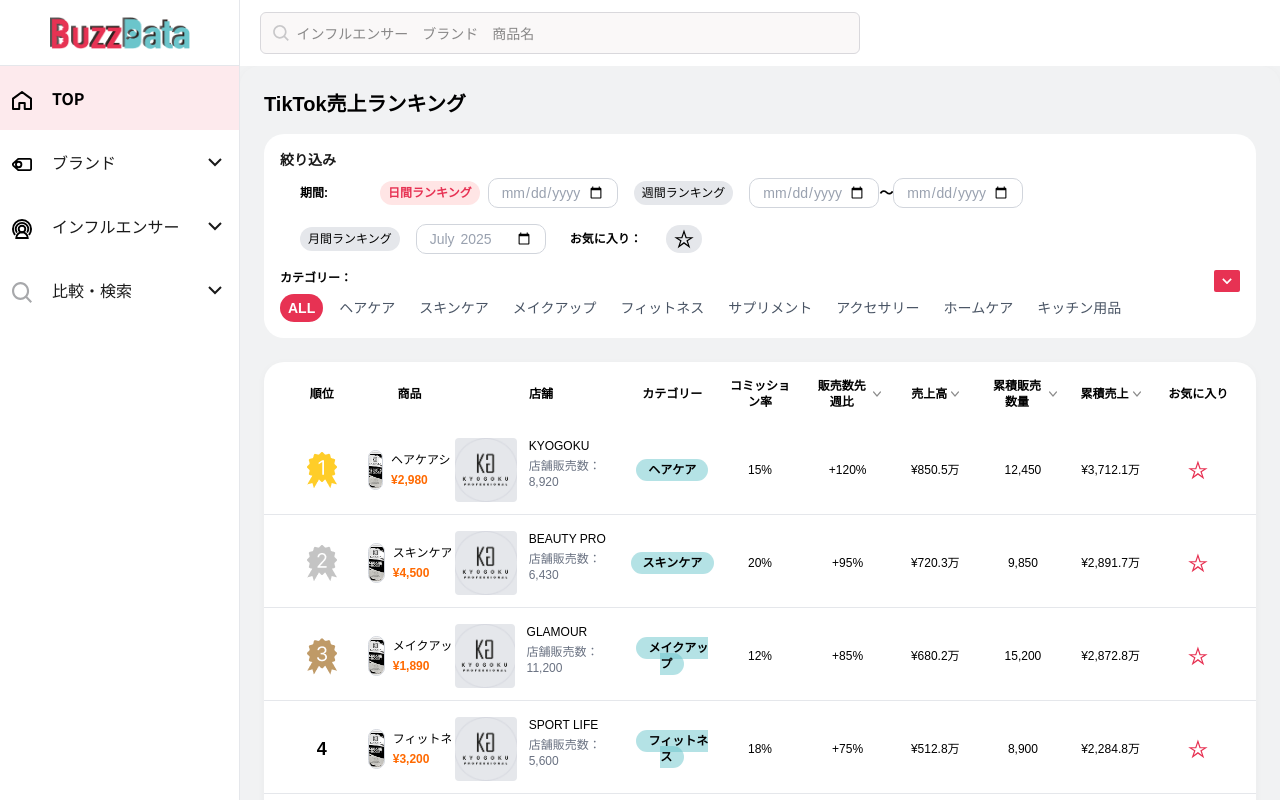
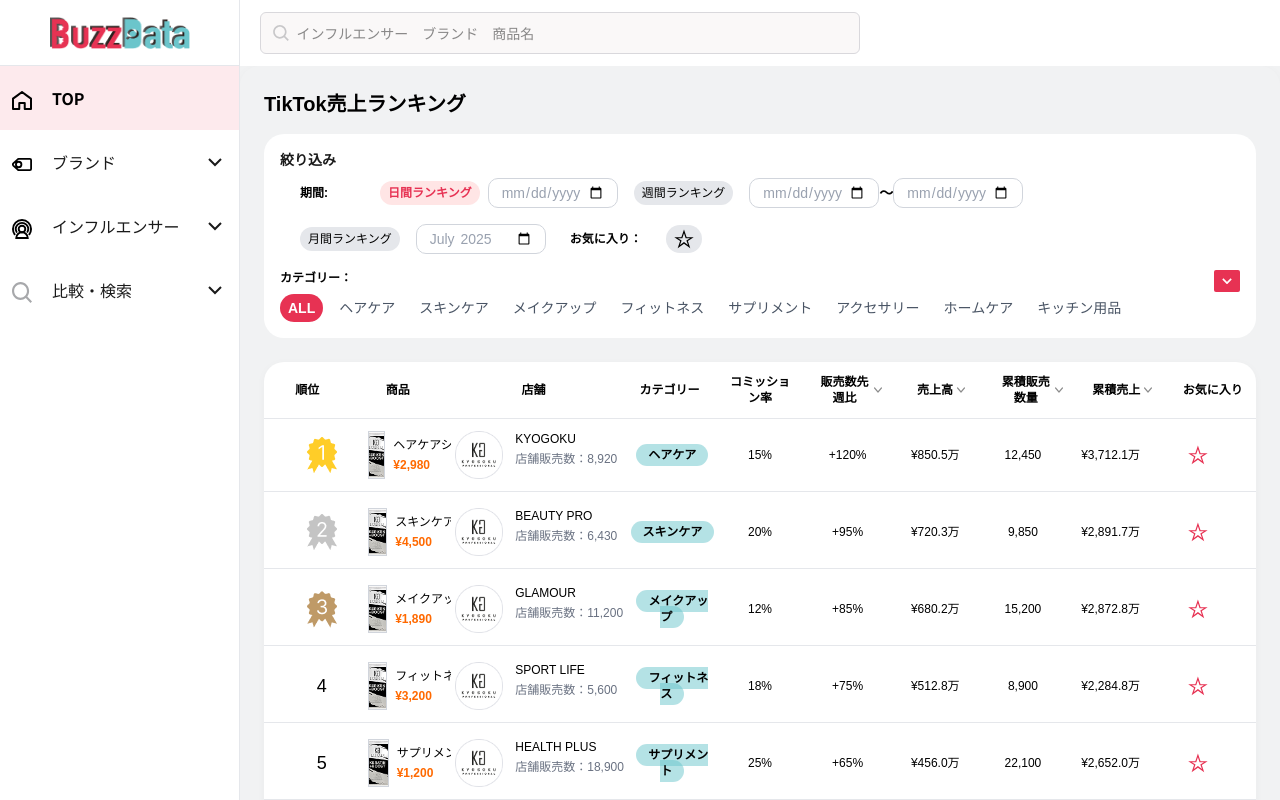
Before and after one commit to TagKrj/BuzzData, a React (Vite) app: page /SalesRanking in a window 1280 px wide. Built offline with nearby package versions, Linux system fonts and the light colour scheme.

Commit message:
feat: refactor TikTok ranking page by replacing TikTokProductRow with SalesRankingRow and updating styles in RankBadge and TableHeader components

```diff
--- a/src/components/RankBadge.jsx
+++ b/src/components/RankBadge.jsx
@@ -17,7 +17,7 @@
         );
     }
     return (
-        <div className="w-8 h-8 flex items-center justify-center text-black font-bold text-lg">
+        <div className="w-8 h-8 flex items-center justify-center text-black  text-lg">
             {rank}
         </div>
     );
--- a/src/components/TableHeader.jsx
+++ b/src/components/TableHeader.jsx
@@ -26,8 +26,8 @@
     };
 
     return (
-        <div className="px-4 py-3 rounded-t-md w-full overflow-hidden">
-            <div className={`grid ${getGridClass(totalColSpan)} gap-1 text-xs font-bold text-black`}>
+        <div className=" rounded-t-md w-full overflow-hidden border-b-gray-200 border-b min-h-[40px]">
+            <div className={`grid ${getGridClass(totalColSpan)} gap-1 text-xs font-bold text-black h-full`}>
                 {headers.map((header, index) => {
                     const isClickable = !!header.icon;
                     const isActive = index === activeIndex;
@@ -45,10 +45,10 @@
                     return (
                         <div
                             key={index}
-                            className={`${getColSpanClass(header.colSpan || 1)} text-center`}
+                            className={`${getColSpanClass(header.colSpan || 1)} text-center w-full h-full flex items-center justify-center`}
                         >
                             <div
-                                className={`flex items-center justify-center gap-1 px-2 py-1 rounded-md w-full h-full
+                                className={`flex items-center justify-center gap-1 px-3 py-3 w-full h-full min-h-[44px]
                                     ${isClickable ? 'cursor-pointer' : ''}
                                     ${isActive ? 'bg-[#FFE5E5] text-[#E73253]' : ''}
                                     ${isClickable && !isActive ? 'hover:bg-[#FFE5E5] hover:text-[#E73253]' : ''}
--- a/src/components/rowTable/TikTokProductRow.jsx
+++ b/src/components/rowTable/SalesRankingRow.jsx
@@ -31,7 +31,7 @@
                 {/* Store */}
                 <div className="col-span-1">
                     <div className="flex items-center gap-2">
-                        <div className="w-10 h-10 rounded-full border border-gray-300 overflow-hidden bg-gray-50">
+                        <div className="w-12 h-12 border border-gray-300 overflow-hidden bg-gray-50">
                             <img
                                 src={product.image || '/api/placeholder/64/64'}
                                 alt="Store"
@@ -51,7 +51,7 @@
                 {/* Product */}
                 <div className="col-span-2">
                     <div className="flex items-start gap-3">
-                        <div className="w-16 h-16 bg-gray-200 rounded overflow-hidden">
+                        <div className="w-12 h-12  rounded overflow-hidden">
                             <img
                                 src={product.storeImage || '/api/placeholder/72/72'}
                                 alt="Product"
--- a/src/pages/SalesRanking.jsx
+++ b/src/pages/SalesRanking.jsx
@@ -1,6 +1,6 @@
 import React, { useState } from 'react';
 import FilterSection from '../components/FilterSection';
-import TikTokProductRow from '../components/rowTable/TikTokProductRow';
+import SalesRankingRow from '../components/rowTable/SalesRankingRow';
 import Pagination from '../components/Pagination';
 import TableHeader from '../components/TableHeader';
 import { mockProductsRealistic } from '../constants/mockData';
@@ -54,7 +54,7 @@
                 <div className="space-y-1 bg-white rounded-b-md">
                     {products.map((product) => (
                         <div key={product.id} className="product-row">
-                            <TikTokProductRow
+                            <SalesRankingRow
                                 product={product}
                                 activeColumnIndex={activeColumnIndex}
                                 totalColumns={totalColumns}
```
